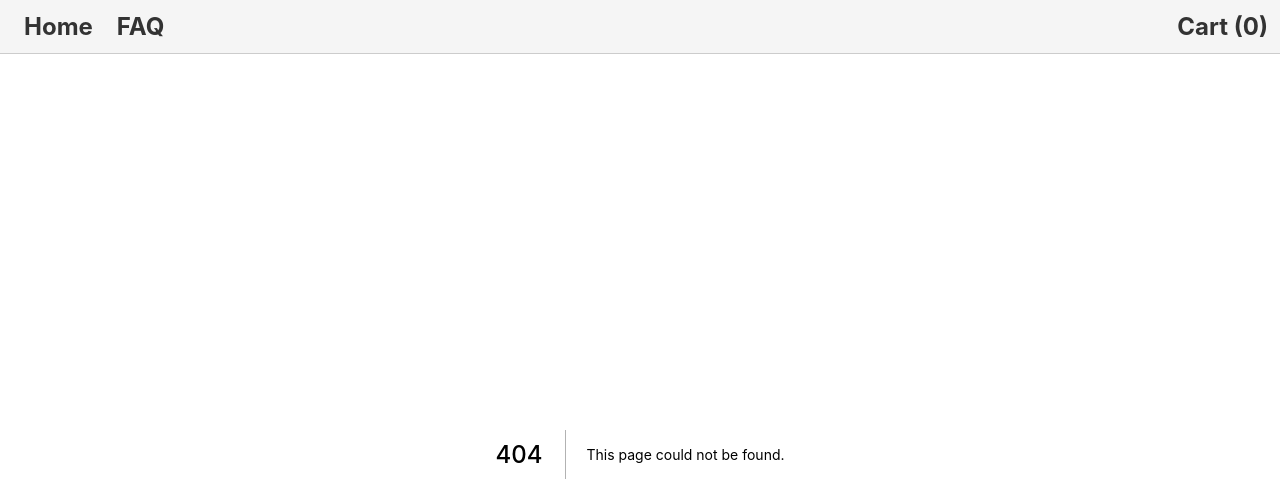
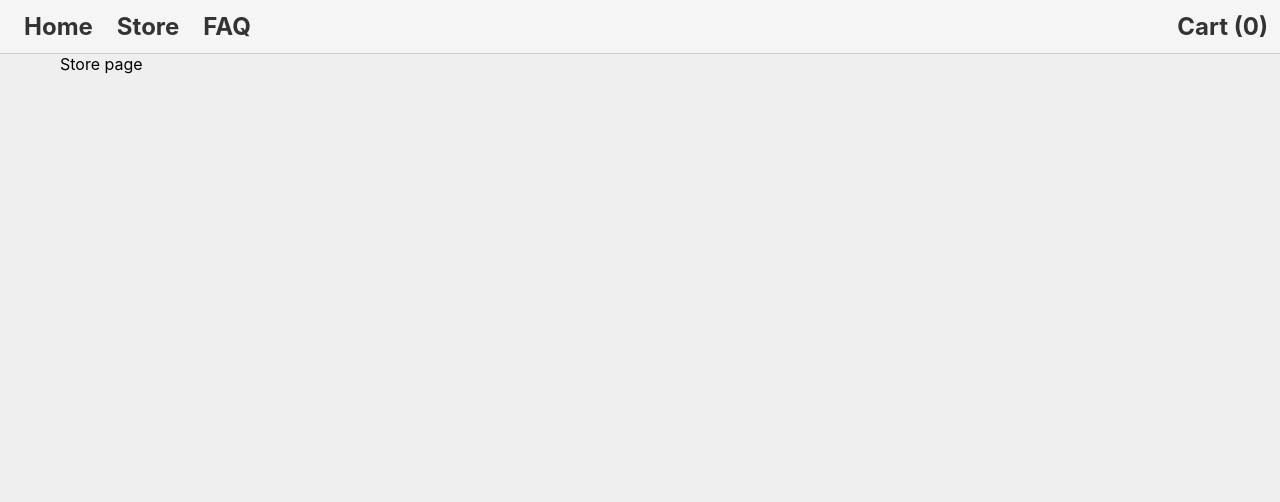
Before and after one commit to adonyssantos/ecommerce-nextjs, a Next.js app: page /store in a window 1280 px wide. Before the commit this address had no page. Shown: the top 502 px of the page. Built offline with nearby package versions, Linux system fonts and the light colour scheme.

Commit message:
feat: Update pages

```diff
--- a/components/layout/header.tsx
+++ b/components/layout/header.tsx
@@ -7,6 +7,9 @@ const Header = () => {
       <nav>
         <LinkUI className={styles.link} href="/">
           Home
+        </LinkUI>
+        <LinkUI className={styles.link} href="/store">
+          Store
         </LinkUI>
         <LinkUI className={styles.link} href="/faq">
           FAQ
--- /dev/null
+++ b/pages/store/index.tsx
@@ -0,0 +1,13 @@
+import type { NextPage } from 'next';
+
+const Store: NextPage = () => {
+  return <>Store page</>;
+};
+
+export default Store;
+
+Store.getInitialProps = () => {
+  return {
+    title: 'Store',
+  };
+};
```
Also changed, not shown: pages/about.tsx (deleted, +0 -13 lines), pages/faq.tsx (added, +13 -0 lines).
